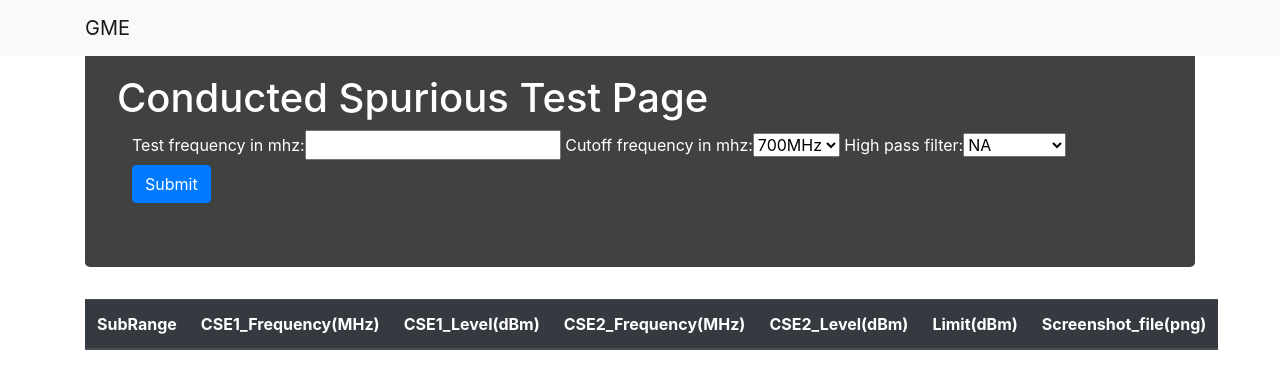
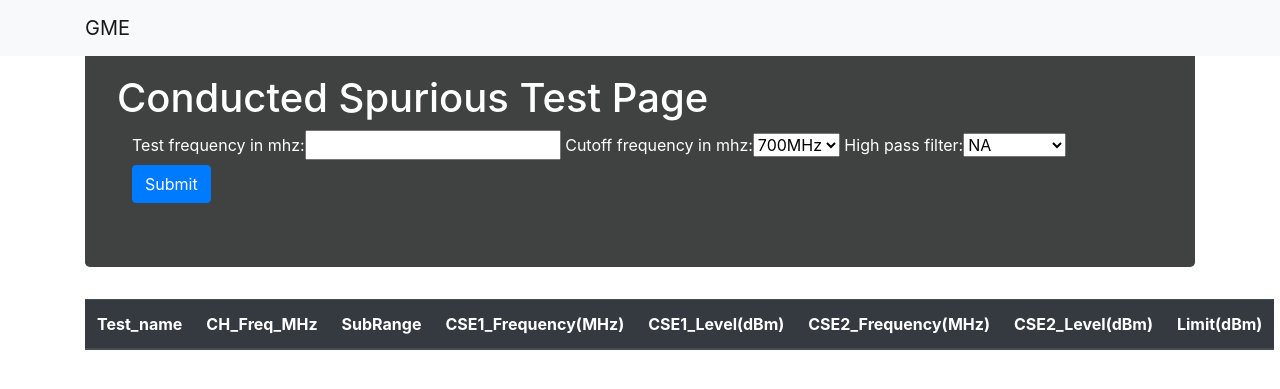
Before and after one commit to fan-bingbing/titan, a Django app: page /cs/ in a window 1280 px wide. Shown: the top 389 px of the page. Run offline with Django 3.2, Linux system fonts and the light colour scheme; lists and menus that the app fills with data are empty; some libraries are stand-ins or nearby versions.

Commit message:
CSE output improved

```diff
--- a/first_app/models.py
+++ b/first_app/models.py
@@ -39,6 +39,8 @@ class FEPOUT(models.Model):
         return self.Test_name
 
 class CSEOUT(models.Model):
+    Test_name = models.CharField(primary_key=True, max_length=200)
+    CH_Freq_MHz = models.CharField(max_length=200)
     SubRange = models.CharField(max_length=200)
     CSE1_Frequency_MHz = models.FloatField(max_length=200)
     CSE1_Level_dBm = models.FloatField(max_length=200)
@@ -46,8 +48,9 @@ class CSEOUT(models.Model):
     CSE2_Level_dBm = models.FloatField(max_length=200)
     limit_dBm = models.FloatField(max_length=200)
     Screenshot_file = models.CharField(max_length=200)
+    TimeStamp = models.CharField(max_length=200, default='')
     def __str__(self):
-        return self.SubRange
+        return self.Test_name
 
 class CSHOUT(models.Model):
     SubRange = models.CharField(max_length=200)
--- a/first_app/templates/first_app/cs.html
+++ b/first_app/templates/first_app/cs.html
@@ -28,25 +28,29 @@
           <table class="table table-striped table-dark">
               <thead>
                   <tr>
+                      <th scope="col">Test_name</th>
+                      <th scope="col">CH_Freq_MHz</th>
                       <th scope="col">SubRange</th>
                       <th scope="col">CSE1_Frequency(MHz)</th>
                       <th scope="col">CSE1_Level(dBm)</th>
                       <th scope="col">CSE2_Frequency(MHz)</th>
                       <th scope="col">CSE2_Level(dBm)</th>
                       <th scope="col">Limit(dBm)</th>
-                      <th scope="col">Screenshot_file(png)</th>
+                      <!-- <th scope="col">Screenshot_file(png)</th> -->
                   </tr>
               </thead>
               <tbody>
                   {% for csl in cslouts %}
                   <tr>
+                    <td>{{ csl.Test_name }}</td>
+                    <td>{{ csl.CH_Freq_MHz }}</td>
                     <td>{{ csl.SubRange }}</td>
                     <td>{{ csl.CSE1_Frequency_MHz }}</td>
                     <td>{{ csl.CSE1_Level_dBm }}</td>
                     <td>{{ csl.CSE2_Frequency_MHz }}</td>
                     <td>{{ csl.CSE2_Level_dBm }}</td>
                     <td>{{ csl.limit_dBm }}</td>
-                    <td>{{ csl.Screenshot_file }}</td>
+                    <!-- <td>{{ csl.Screenshot_file }}</td> -->
                   </tr>
                   {% endfor %}
               </tbody>
--- a/first_app/views.py
+++ b/first_app/views.py
@@ -142,6 +142,11 @@ def output(request):
             writer.writerow(ACPOUT.objects.filter(Test_name='ACP_test1').values().get())
             writer.writerow(ACPOUT.objects.filter(Test_name='ACP_test1').values_list().get())
             writer.writerow([''])
+            writer.writerow(CSEOUT.objects.filter(Test_name='CSL_test1').values().get())
+            writer.writerow(CSEOUT.objects.filter(Test_name='CSL_test1').values_list().get())
+            writer.writerow(CSEOUT.objects.filter(Test_name='CSL_test2').values_list().get())
+            writer.writerow(CSEOUT.objects.filter(Test_name='CSL_test3').values_list().get())
+            writer.writerow([''])
             writer.writerow(ACSOUT.objects.filter(Test_name='ACS_test1').values().get())
             writer.writerow(ACSOUT.objects.filter(Test_name='ACS_test1').values_list().get())
             writer.writerow(ACSOUT.objects.filter(Test_name='ACS_test2').values_list().get())
@@ -178,9 +183,9 @@ def cs(request):
             cutoff_freq = form.cleaned_data['cutoff_frequency_in_MHz']
 
             print("input frequency: " + str(test_freq))
-            df.CSE_operation(freq=test_freq, sub_range=1, limit_line=1, cutoff=cutoff_freq)
-            df.CSE_operation(freq=test_freq, sub_range=2, limit_line=1, cutoff=cutoff_freq)
-            df.CSE_operation(freq=test_freq, sub_range=3, limit_line=1, cutoff=cutoff_freq)
+            df.CSE_operation(freq=test_freq, sub_range=1, limit_line=1, cutoff=cutoff_freq, test_num='CSL_test1')
+            df.CSE_operation(freq=test_freq, sub_range=2, limit_line=1, cutoff=cutoff_freq, test_num='CSL_test2')
+            df.CSE_operation(freq=test_freq, sub_range=3, limit_line=1, cutoff=cutoff_freq, test_num='CSL_test3')
             csl_list = CSEOUT.objects.all()
             csl_dict = {
                     'cslouts': csl_list
```
Also changed, not shown: first_app/definition.py (+9 -6 lines), db.sqlite3, first_app/migrations/0060_auto_20191104_1638.py (added), first_app/migrations/0061_auto_20191104_1657.py (added), first_app/migrations/0062_auto_20191104_1657.py (added), static/result_images/cs/CSE01_164.075_MHz.png (added), static/result_images/cs/CSE02_164.075_MHz.png (added), static/result_images/cs/CSE03_164.075_MHz.png (added).
